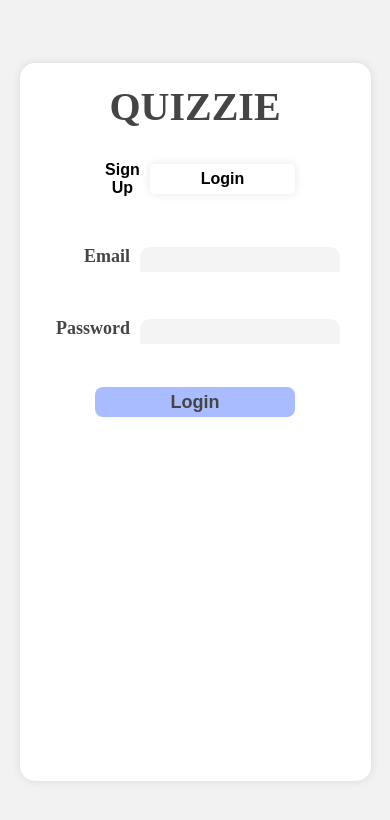
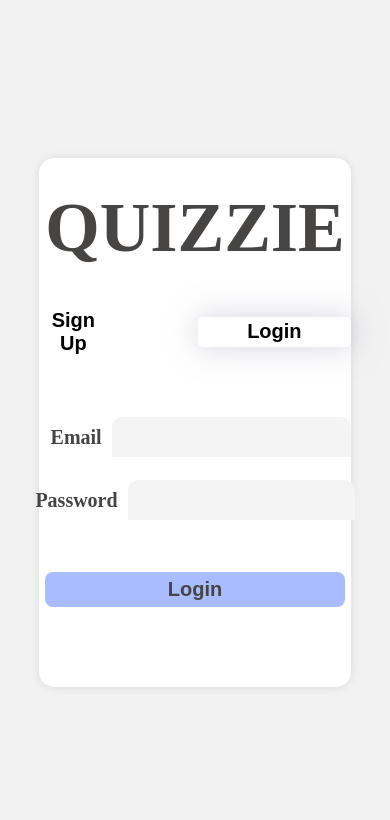
Before and after one commit to rajputajay1/Quiz, a React (Vite) app: page /auth in a window 390 px wide. Shown: the top 820 px of the page. Built offline with nearby package versions, Linux system fonts and the light colour scheme.

Commit message:
css some issue solve

```diff
--- a/src/Component/Login/Login.css
+++ b/src/Component/Login/Login.css
@@ -17,7 +17,7 @@ html, body {
     background-color: white;
     box-shadow: 0 0 10px rgba(0, 0, 0, 0.1);
     width: 80%;
-    height: 85%;
+
     margin-left: auto;
     margin-right: auto;
     border-radius: 15px;
@@ -47,10 +47,12 @@ html, body {
 
     display: flex;
     align-items: center;
-    justify-content: space-between;
+    justify-content:center;
     margin-bottom: 50px;
-    width: 400px;
-    margin: 50px auto;
+  gap: 90px;
+  margin-top: 40px;
+
+
 
 }
 
@@ -65,12 +67,10 @@ html, body {
 
 .active {
     background-color: white;
-    box-shadow: 0 0 10px rgba(0, 0, 0, 0.1);
+    box-shadow: 0 0 30px rgba(169, 169, 190, 0.5);
     width: 200px;
     border-radius: 5px;
     height: 30px;
-
-
 }
 
 .email_Box {
@@ -90,8 +90,8 @@ html, body {
 }
 
 .input {
-    flex: 1;
-    max-width: 300px;
+
+width: 350px;
     height: 30px;
     border: none;
     background-color: #F4F4F4;
@@ -115,51 +115,7 @@ html, body {
 
 }
 
-
-
-@media (max-width: 768px) {
-    .main {
-        width: 90%;
-
-    }
-
-    .Quiz_parent {
-        padding-top: 20px;
-    }
-
-    .Quiz {
-        font-size: 40px;
-    }
-
-    .btns {
-        width: 200px;
-        margin: 30px auto;
-    }
-
-    .btn {
-        font-size: 16px;
-    }
-
-    .email_Box {
-        padding: 0 10px;
-    }
-
-    .email {
-        font-size: 18px;
-        width: 80px;
-    }
-
-    .input {
-
-        max-width: 200px;
-        height: 25px;
-        font-size: 12px;
-    }
-
-    .Login {
-        margin-bottom: 20px;
-        width: 200px;
-        height: 30px;
-        font-size: 18px;
-    }
+.ppr{
+    height: 90%;
+    margin: 0 auto;
 }
--- a/src/Component/Login/Login.jsx
+++ b/src/Component/Login/Login.jsx
@@ -37,7 +37,7 @@ const Login = () => {
 
     return (
         <div className='main_login'>
-            <div className='main'>
+            <div className='main  '>
                 <div className='all_content'>
                     <div className='Quiz_parent'>
                         <p className='Quiz'>QUIZZIE</p>
--- a/src/Component/Popup/Congrets/Congrets.css
+++ b/src/Component/Popup/Congrets/Congrets.css
@@ -64,6 +64,7 @@
 }
 .cancle_share_btn_div{
     text-align: end;
+    cursor: pointer;
 
 
 }
--- a/src/Component/Popup/CreateQuiz/Create.css
+++ b/src/Component/Popup/CreateQuiz/Create.css
@@ -92,7 +92,7 @@
     border: none;
     background-color: white;
     width: 200px;
-
+   cursor: pointer;
     box-shadow: 2px 3px 10px 3px rgba(0, 0, 0, 0.1);
 
 }
--- a/src/Component/Popup/Q_A_Popup/Q_A_Popup.css
+++ b/src/Component/Popup/Q_A_Popup/Q_A_Popup.css
@@ -12,10 +12,10 @@
 
 .Qa_pop {
     width: 50%;
-    height: 80%;
+
     background-color: white;
     border-radius: 15px;
-    padding: 30px 70px;
+    padding: 30px 40px;
 }
 
 .question_circle_btn {
@@ -84,6 +84,9 @@
     height: 45px;
     border: none;
     border-radius: 10px;
+    padding:  0 10px;
+    font-size: 20px;
+    color: #9F9F9F;
     box-shadow: 2px 3px 10px 3px rgba(0, 0, 0, 0.1);
 }
 
@@ -91,7 +94,7 @@
     color: #9F9F9F;
     font-size: 20px;
     font-weight: 500;
-    padding: 10px;
+
 }
 
 .choose_option_type {
@@ -245,8 +248,11 @@
     cursor: pointer;
     box-shadow: 2px 3px 10px 3px rgba(0, 0, 0, 0.1);
 
+
 }
-
+.pp{
+    margin-left: 35px;
+}
 .qa_creat_quiz_btn_continoue {
     background-color: #60B84B;
     color: white;
@@ -272,6 +278,13 @@
 
 
 }
+.addoption{
+    margin-left: 35px;
+    height: 52px;
+    width: 275px;
+    margin-top: 10px;
+
+}
 .allOptions{
     display: flex;
     flex-direction: column;
--- a/src/Component/Popup/Q_A_Popup/Q_A_Popup.jsx
+++ b/src/Component/Popup/Q_A_Popup/Q_A_Popup.jsx
@@ -171,9 +171,13 @@ const Q_A_Popup = ({ onClose, isQA }) => {
                 <div className='options_qa'>
                     <div className='allOptions'>
                         {selectedQuestion.options.map(renderOptions)}
-                        {selectedQuestion.options.length < 4 && (
-                            <button className='qa_creat_quiz_btn_cancel' onClick={() => addOption(selectedQuestionIndex)}>Add Option</button>
-                        )}
+
+
+
+                            {selectedQuestion.options.length < 4 && (
+                                <button className='qa_creat_quiz_btn_cancel addoption' onClick={() => addOption(selectedQuestionIndex)}>Add Option</button>
+                            )}
+
                     </div>
 
                     {isQA && (
@@ -199,6 +203,7 @@ const Q_A_Popup = ({ onClose, isQA }) => {
                 </div>
                 {isPopupOpen && (
                     <Congrets
+                        onClose={onClose}
 
                     />
                 )}
--- a/src/Component/QuizAnalysis/Quiz_Analysis.css
+++ b/src/Component/QuizAnalysis/Quiz_Analysis.css
@@ -140,6 +140,7 @@
     height: 40px;
     width: 200px;
     border: none;
+    cursor: pointer;
 
 }
 
@@ -153,6 +154,7 @@
     width: 200px;
     border: none;
     box-shadow: 2px 3px 10px 3px rgba(0, 0, 0, 0.1);
+    cursor: pointer;
 
 
 }
--- a/src/Component/QuizAnalysis/Quiz_Analysis.jsx
+++ b/src/Component/QuizAnalysis/Quiz_Analysis.jsx
@@ -37,7 +37,6 @@ const Quiz_Analysis = () => {
     };
 
     const deleteQuiz = () => {
-        // Implement quiz deletion logic here
         closeDeletePopup();
     };
 
@@ -85,7 +84,7 @@ const Quiz_Analysis = () => {
                                 <br />
                                 want to delete?</p>
                             <div className='popup_btns'>
-                                <button className='popup_yes' onClick={deleteQuiz}>Confirm Delete</button>
+                                <button className='popup_yes' >Confirm Delete</button>
                                 <button className='popup_No' onClick={closeDeletePopup}>Cancel</button>
                             </div>
                         </div>
--- a/src/Component/SignUp/SignUp.css
+++ b/src/Component/SignUp/SignUp.css
@@ -1,8 +1,5 @@
 .email_Box {
-    display: flex;
-    align-items: center;
-    justify-content: center;
-    margin-bottom: 15px;
+
 
 }
 
@@ -11,8 +8,7 @@
     font-weight: 600;
     color: #474444;
     margin-right: 10px;
-    text-align: right;
-    width: 200px;
+
     text-wrap: nowrap;
 }
 
@@ -28,14 +24,9 @@
     margin-top: 20px;
     margin-bottom: 10px;
     cursor: pointer;
+    margin-bottom: 30ppx;
 }
-.input {
-    display: block;
-    width: 100%;
-    padding: 8px;
-    margin-top: 5px;
-    box-sizing: border-box;
-}
+
 .weak {
     color: rgb(207, 7, 7);
 }
@@ -47,17 +38,15 @@
     color: rgb(9, 77, 9);
 }
 
-.error {
-    color: red;
-    font-size: 0.9em;
-    display: flex;
-    align-self: start;
-    margin-top: 8px;
-}
+
+
+
 
 .input::placeholder {
     color: red;
     padding:  0 10px;
+    font-size: small;
+    font-weight: 500;
 
 }
 .strength {
@@ -66,24 +55,3 @@
     font-size: 0.9em;
     font-weight: bold;
 }
-.Signup:hover {
-    background-color: #45a049;
-}
-
-
-@media (max-width: 768px) {
-    .Name {
-
-        font-size: 16px;
-
-    }
-
-    .Name {
-        width: 150px;
-    }
-}
-
-.error1{
-    display: flex;
-    flex-direction: column;
-}
--- a/src/Component/SignUp/SignUp.jsx
+++ b/src/Component/SignUp/SignUp.jsx
@@ -77,8 +77,9 @@ const SignUp = () => {
                     className='input'
                     value={formData.name}
                     onChange={handleChange}
+                    placeholder={errors.name}
                 />
-                {errors.name && <span className='error'>{errors.name}</span>}
+                {/* {errors.name && <span className='error'>{errors.name}</span>} */}
             </div>
             <div className='email_Box'>
                 <p className='Name'>Email</p>
@@ -88,8 +89,8 @@ const SignUp = () => {
                     className='input'
                     value={formData.email}
                     onChange={handleChange}
+                    placeholder={errors.email}
                 />
-                {errors.email && <span className='error'>{errors.email}</span>}
             </div>
             <div className='email_Box'>
                 <p className='Name'>Password</p>
@@ -99,13 +100,14 @@ const SignUp = () => {
                     className={`input ${passwordStrength.toLowerCase()}`}
                     value={formData.password}
                     onChange={handleChange}
+                    placeholder={errors.password}
                 />
                 {passwordStrength && (
                     <span className={`strength ${passwordStrength.toLowerCase()}`}>
                         {passwordStrength}
                     </span>
                 )}
-                {errors.password && <span className='error'>{errors.password}</span>}
+                {/* {errors.password && <span className='error'>{errors.password}</span>} */}
             </div></div>
             <div className='email_Box'>
                 <p className='Name'>Confirm Password</p>
--- a/src/Component/sidebar/Sidebar.css
+++ b/src/Component/sidebar/Sidebar.css
@@ -6,7 +6,6 @@
   position: fixed;
   top: 0;
   left: 0;
-
   display: flex;
   flex-direction: column;
   justify-content: space-between;
```
Also changed, not shown: src/Component/sidebar/Sidebar.jsx (+25 -24 lines).
